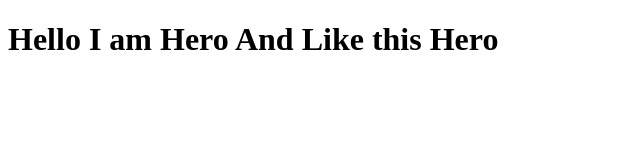
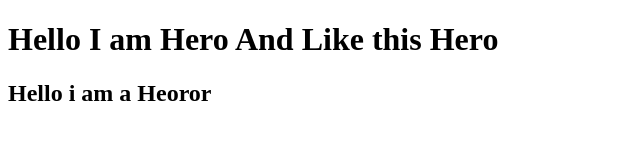
Before and after one commit to monusharma1212/Testing, a plain HTML site: page index.html in a window 1280 px wide. Shown: the whole page, without its empty margins (0-640 px from the left). Drawn offline with Linux system fonts and the light colour scheme.

Commit message:
Updated UI and styles

```diff
--- a/index.html
+++ b/index.html
@@ -7,5 +7,6 @@
 </head>
 <body>
     <h1>Hello I am Hero And Like this Hero</h1>
+    <h2>Hello i am a Heoror</h2>
 </body>
 </html>
```
